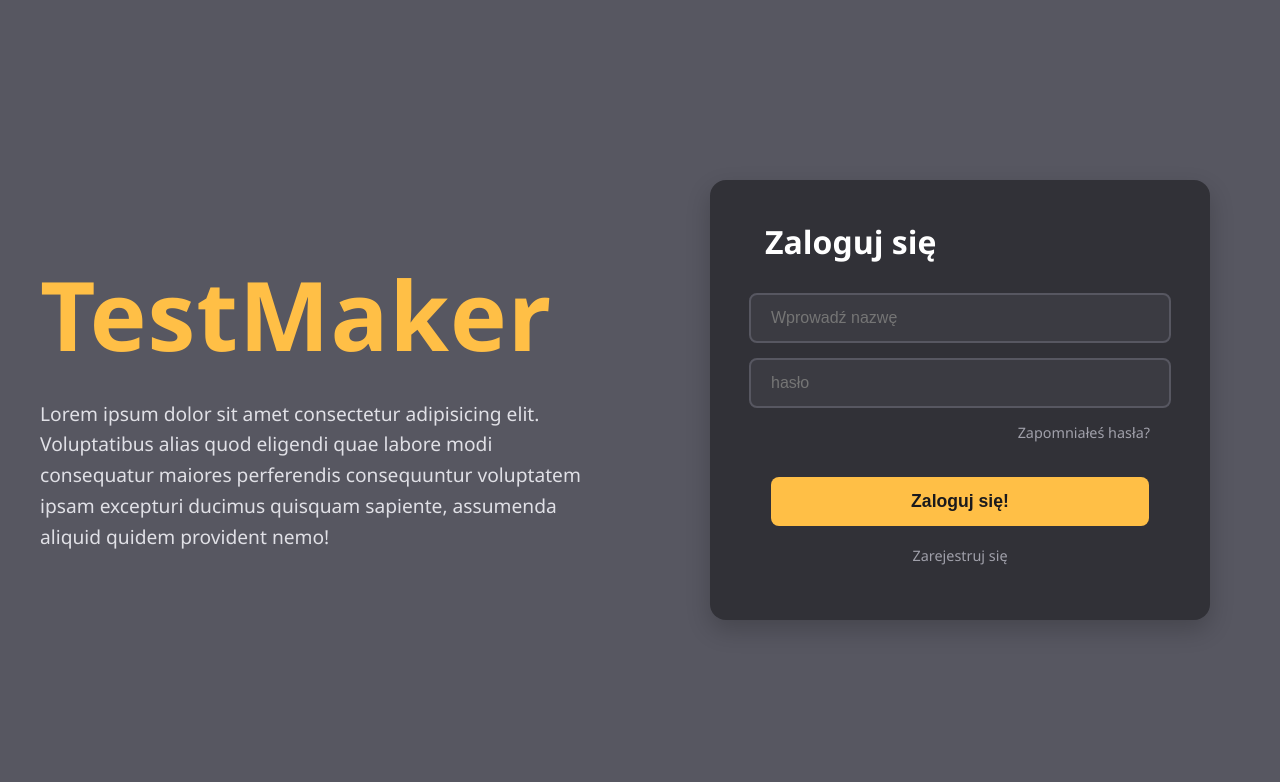
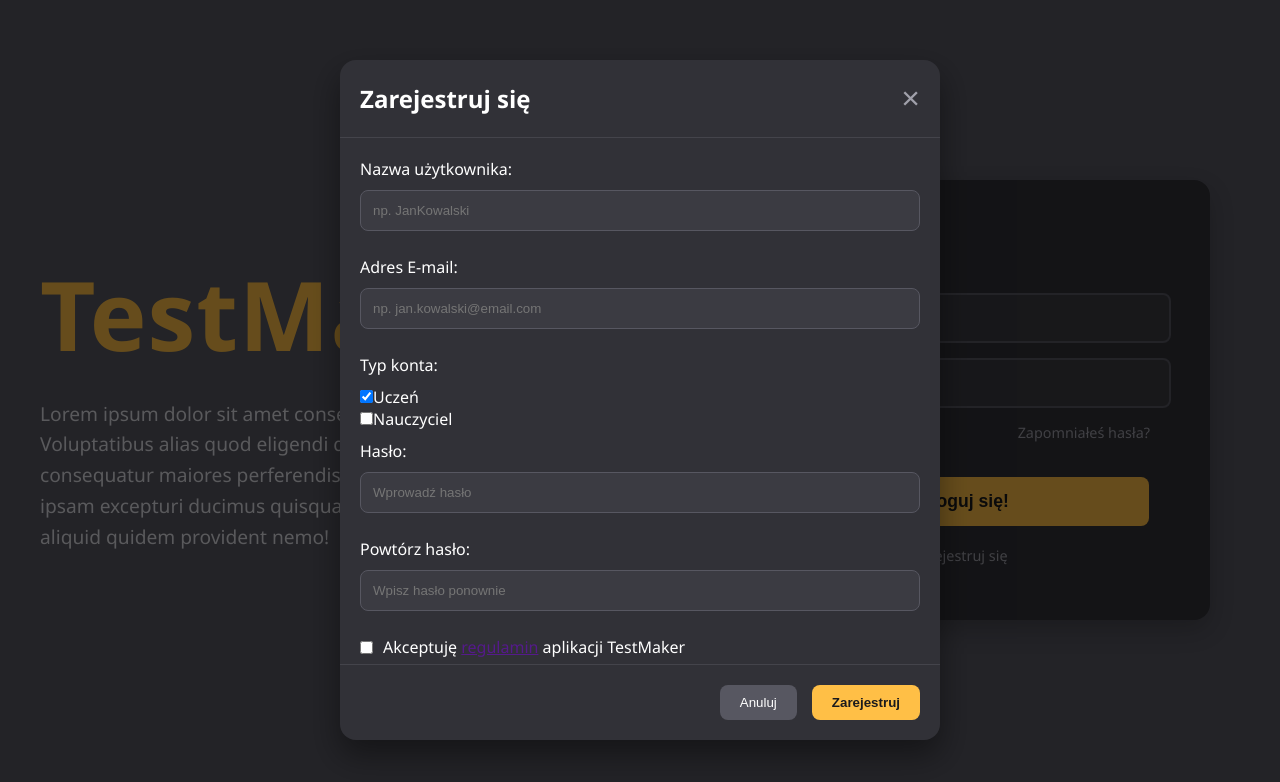
Before and after one commit to idkowiaak/TestMaker, a React (Vite) app in the folder TestMaker/: page / in a window 1280 px wide. Both pictures are taken after a click on the link "Zarejestruj się". Shown: the top 782 px of the page. Built offline with nearby package versions, Linux system fonts and the light colour scheme.

Commit message:
add Backend for login, fixes

```diff
--- a/TestMaker/package.json
+++ b/TestMaker/package.json
@@ -10,6 +10,11 @@
     "preview": "vite preview"
   },
   "dependencies": {
+    "bcryptjs": "^3.0.3",
+    "cors": "^2.8.6",
+    "dotenv": "^17.4.2",
+    "express": "^5.2.1",
+    "jsonwebtoken": "^9.0.3",
     "react": "^19.2.6",
     "react-dom": "^19.2.6",
     "react-router-dom": "^7.15.1"
--- a/TestMaker/src/App.css
+++ b/TestMaker/src/App.css
@@ -1,7 +1,6 @@
 * {
   padding: 0;
   margin: 0;
-  box-sizing: b;
 }
 body {
   background-color: #575761;
--- a/TestMaker/src/App.jsx
+++ b/TestMaker/src/App.jsx
@@ -1,21 +1,35 @@
-import { useState } from "react";
-import "./App.css";
 import { BrowserRouter, Routes, Route } from "react-router-dom";
 import WelcomePage from "./pages/WelcomePage/WelcomePage";
 import TeacherDashboard from "./pages/TeacherDashboard/TeacherDashboard";
 import StudentDashboard from "./pages/StudentDashboard/StudentDashboard";
+import ProtectedRoute from "./components/ProtectedRoute/ProtectedRoute";
+import "./App.css";
+
 function App() {
+  const currentRole = localStorage.getItem("userRole");
   return (
-    <div className="main-app-container">
-      <BrowserRouter>
-        <Routes>
-          <Route path="/" element={<WelcomePage />}></Route>
-          <Route path="/teacher" element={<TeacherDashboard />}></Route>
-          <Route path="/student" element={<StudentDashboard />}></Route>{" "}
-          {/*Pozmieniać później te pathy*/}
-        </Routes>
-      </BrowserRouter>
-    </div>
+    <BrowserRouter>
+      <Routes>
+        <Route path="/" element={<WelcomePage />} />
+
+        <Route
+          path="/teacher"
+          element={
+            <ProtectedRoute requiredRole="teacher">
+              <TeacherDashboard role={currentRole} />
+            </ProtectedRoute>
+          }
+        />
+        <Route
+          path="/student"
+          element={
+            <ProtectedRoute requiredRole="student" role={currentRole}>
+              <StudentDashboard />
+            </ProtectedRoute>
+          }
+        />
+      </Routes>
+    </BrowserRouter>
   );
 }
 
--- /dev/null
+++ b/TestMaker/src/components/ProtectedRoute/ProtectedRoute.jsx
@@ -0,0 +1,51 @@
+import React, { useState, useEffect } from "react";
+import { Navigate } from "react-router-dom";
+
+function ProtectedRoute({ children, requiredRole }) {
+  const [isVerifying, setIsVerifying] = useState(true);
+  const [isValid, setIsValid] = useState(false);
+  const token = localStorage.getItem("token");
+
+  useEffect(() => {
+    const verifyToken = async () => {
+      if (!token) {
+        setIsVerifying(false);
+        return;
+      }
+
+      try {
+        const response = await fetch("http://localhost:5000/api/verify", {
+          method: "POST",
+          headers: {
+            "Content-Type": "application/json",
+            Authorization: `Bearer ${token}`,
+          },
+        });
+
+        const data = await response.json();
+
+        if (response.ok && data.role === requiredRole) {
+          setIsValid(true);
+        }
+      } catch (error) {
+        setIsValid(false);
+      } finally {
+        setIsVerifying(false);
+      }
+    };
+
+    verifyToken();
+  }, [token, requiredRole]);
+
+  if (isVerifying) {
+    return (
+      <div style={{ padding: "20px", textAlign: "center" }}>
+        Weryfikacja uprawnień...
+      </div>
+    );
+  }
+
+  return isValid ? children : <Navigate to="/" replace />;
+}
+
+export default ProtectedRoute;
--- a/TestMaker/src/pages/StudentDashboard/StudentDashboard.jsx
+++ b/TestMaker/src/pages/StudentDashboard/StudentDashboard.jsx
@@ -1,10 +1,10 @@
 import React, { useState } from "react";
 import "./StudentDashboard.css";
 import Sidebar from "../../components/Sidebar/Sidebar";
-function StudentDashboard() {
+function StudentDashboard({ role }) {
   return (
     <div className="dashboard-container">
-      <Sidebar />
+      <Sidebar role={role} />
       <main className="main-content">
         <header className="content-header">
           <h1>Panel Ucznia</h1>
--- a/TestMaker/src/pages/TeacherDashboard/TeacherDashboard.jsx
+++ b/TestMaker/src/pages/TeacherDashboard/TeacherDashboard.jsx
@@ -1,7 +1,7 @@
 import React, { useState } from "react";
 import "./TeacherDashboard.css";
 import Sidebar from "../../components/Sidebar/Sidebar";
-function TeacherDashboard() {
+function TeacherDashboard({ role }) {
   const [isModalOpen, setIsModalOpen] = useState(false);
   const [tasks, setTasks] = useState([{ id: 1, text: "" }]);
   const handleAddTask = () => {
@@ -18,7 +18,7 @@
 
   return (
     <div className="dashboard-container">
-      <Sidebar />
+      <Sidebar role={role} />
       <main className="main-content">
         <header className="content-header">
           <h1>Panel Nauczyciela</h1>
--- a/TestMaker/src/pages/WelcomePage/WelcomePage.jsx
+++ b/TestMaker/src/pages/WelcomePage/WelcomePage.jsx
@@ -1,7 +1,102 @@
-import React from "react";
+import React, { useState } from "react";
 import "./WelcomePage.css";
+import { useNavigate } from "react-router-dom";
 
 function WelcomePage() {
+  const [isModalOpen, setIsModalOpen] = useState(false);
+  const navigate = useNavigate();
+
+  const [loginUsername, setLoginUsername] = useState("");
+  const [loginPassword, setLoginPassword] = useState("");
+
+  const [regUsername, setRegUsername] = useState("");
+  const [regEmail, setRegEmail] = useState("");
+  const [regPassword, setRegPassword] = useState("");
+  const [regConfirmPassword, setRegConfirmPassword] = useState("");
+  const [regRole, setRegRole] = useState("student");
+
+  const handleLogin = async () => {
+    if (!loginUsername.trim() || !loginPassword.trim()) {
+      alert("Proszę podać login i hasło");
+      return;
+    }
+    try {
+      const response = await fetch("http://localhost:5000/api/login", {
+        method: "POST",
+        headers: {
+          "Content-Type": "application/json",
+        },
+        body: JSON.stringify({
+          username: loginUsername,
+          password: loginPassword,
+        }),
+      });
+
+      const data = await response.json();
+
+      if (!response.ok) {
+        alert(data.message);
+        return;
+      }
+
+      localStorage.setItem("token", data.token);
+      localStorage.setItem("userRole", data.user.role);
+
+      if (data.user.role === "teacher") {
+        navigate("/teacher");
+      } else {
+        navigate("/student");
+      }
+    } catch (error) {
+      alert("Brak połączenia z serwerem bazy danych!");
+    }
+  };
+
+  const handleRegister = async () => {
+    if (!regUsername.trim() || !regEmail.trim() || !regPassword.trim()) {
+      alert("Uzupełnij wszystkie pola rejestracji!");
+      return;
+    }
+
+    if (regPassword !== regConfirmPassword) {
+      alert("Hasła nie są identyczne!");
+      return;
+    }
+
+    try {
+      const response = await fetch("http://localhost:5000/api/register", {
+        method: "POST",
+        headers: {
+          "Content-Type": "application/json",
+        },
+        body: JSON.stringify({
+          username: regUsername,
+          email: regEmail,
+          password: regPassword,
+          role: regRole,
+        }),
+      });
+
+      const data = await response.json();
+
+      if (!response.ok) {
+        alert(data.message);
+        return;
+      }
+
+      alert(data.message);
+      setIsModalOpen(false);
+
+      setRegUsername("");
+      setRegEmail("");
+      setRegPassword("");
+      setRegConfirmPassword("");
+      setRegRole("student");
+    } catch (error) {
+      alert("Nie udało się wysłać formularza rejestracji.");
+    }
+  };
+
   return (
     <div className="WelcomePage-container">
       <div className="left-side-wp">
@@ -18,19 +113,129 @@
       <div className="right-side-wp">
         <div className="right-side-wp-content-container">
           <h2>Zaloguj się</h2>
-          <input type="text" placeholder="Wprowadź nazwę" />
-          <input type="password" placeholder="hasło" />
+          <input
+            type="text"
+            placeholder="Wprowadź nazwę"
+            value={loginUsername}
+            onChange={(e) => setLoginUsername(e.target.value)}
+          />
+          <input
+            type="password"
+            placeholder="hasło"
+            value={loginPassword}
+            onChange={(e) => setLoginPassword(e.target.value)}
+          />
           <a href="#" className="forgot-password">
             Zapomniałeś hasła?
           </a>
           <div className="btn-wp">
-            <button className="login-btn">Zaloguj się!</button>
-            <a href="#" className="register-link">
+            <button className="login-btn" onClick={handleLogin}>
+              Zaloguj się!
+            </button>
+            <a
+              href="#"
+              className="register-link"
+              onClick={() => setIsModalOpen(true)}
+            >
               Zarejestruj się
             </a>
           </div>
         </div>
       </div>
+
+      {isModalOpen && (
+        <div className="modal-overlay">
+          <div className="modal-box">
+            <header className="modal-header">
+              <h2>Zarejestruj się</h2>
+              <button
+                className="close-modal-btn"
+                onClick={() => setIsModalOpen(false)}
+              >
+                &times;
+              </button>
+            </header>
+
+            <div className="modal-body">
+              <label>Nazwa użytkownika:</label>
+              <input
+                type="text"
+                placeholder="np. JanKowalski"
+                className="modal-input"
+                value={regUsername}
+                onChange={(e) => setRegUsername(e.target.value)}
+              />
+
+              <label>Adres E-mail:</label>
+              <input
+                type="email"
+                placeholder="np. jan.kowalski@email.com"
+                className="modal-input"
+                value={regEmail}
+                onChange={(e) => setRegEmail(e.target.value)}
+              />
+              <label>Typ konta:</label>
+              <div className="role-selection-box">
+                <div>
+                  <input
+                    type="checkbox"
+                    id="role-student"
+                    checked={regRole === "student"}
+                    onChange={() => setRegRole("student")}
+                  />
+                  <label htmlFor="role-student">Uczeń</label>
+                </div>
+                <div>
+                  <input
+                    type="checkbox"
+                    id="role-teacher"
+                    checked={regRole === "teacher"}
+                    onChange={() => setRegRole("teacher")}
+                  />
+                  <label htmlFor="role-teacher">Nauczyciel</label>
+                </div>
+              </div>
+
+              <label>Hasło:</label>
+              <input
+                type="password"
+                placeholder="Wprowadź hasło"
+                className="modal-input"
+                value={regPassword}
+                onChange={(e) => setRegPassword(e.target.value)}
+              />
+
+              <label>Powtórz hasło:</label>
+              <input
+                type="password"
+                placeholder="Wpisz hasło ponownie"
+                className="modal-input"
+                value={regConfirmPassword}
+                onChange={(e) => setRegConfirmPassword(e.target.value)}
+              />
+
+              <div className="allow-multiple-box">
+                <input type="checkbox" id="terms-accept" required />
+                <label htmlFor="terms-accept">
+                  Akceptuję <a href="">regulamin</a> aplikacji TestMaker
+                </label>
+              </div>
+            </div>
+
+            <footer className="modal-footer">
+              <button
+                className="cancel-btn"
+                onClick={() => setIsModalOpen(false)}
+              >
+                Anuluj
+              </button>
+              <button className="save-exam-btn" onClick={handleRegister}>
+                Zarejestruj
+              </button>
+            </footer>
+          </div>
+        </div>
+      )}
     </div>
   );
 }
```
Also changed, not shown: TestMaker/src/components/Sidebar/Sidebar.jsx (+44 -6 lines), 2 other files (tests, documents, lock files or other folders).
